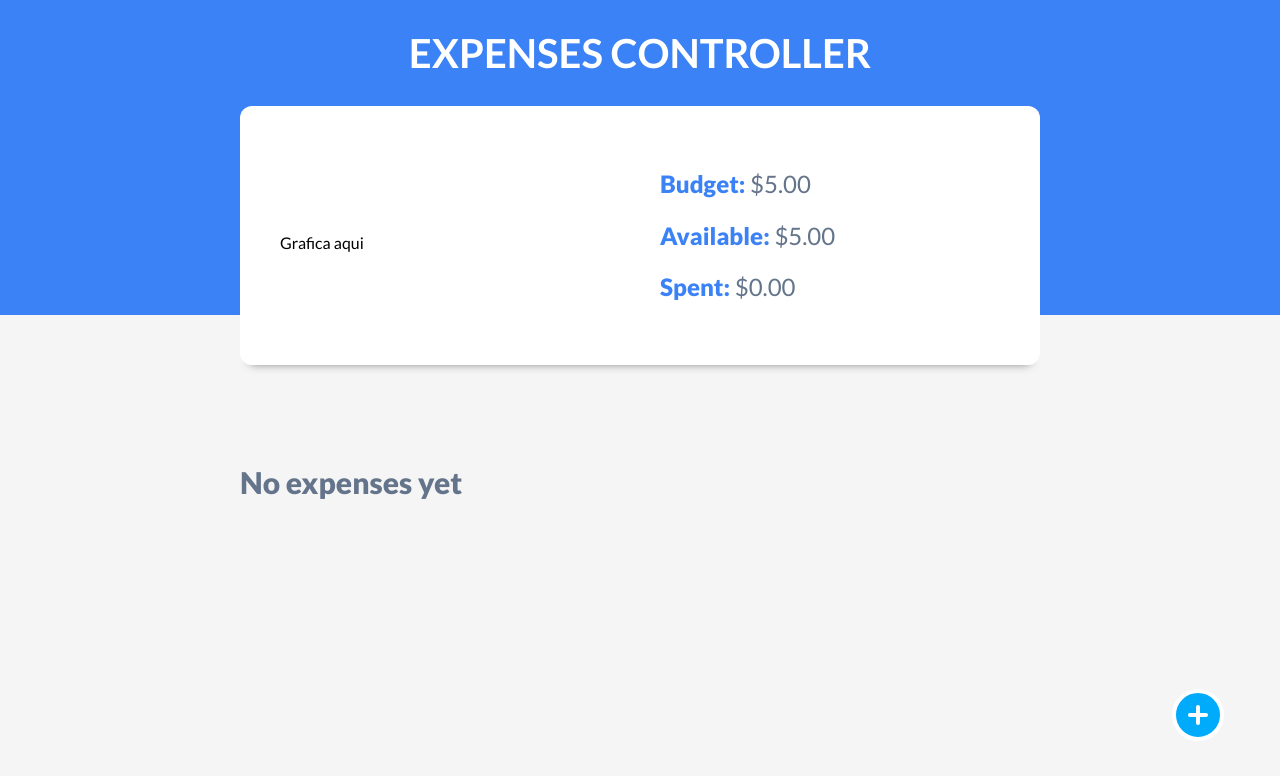
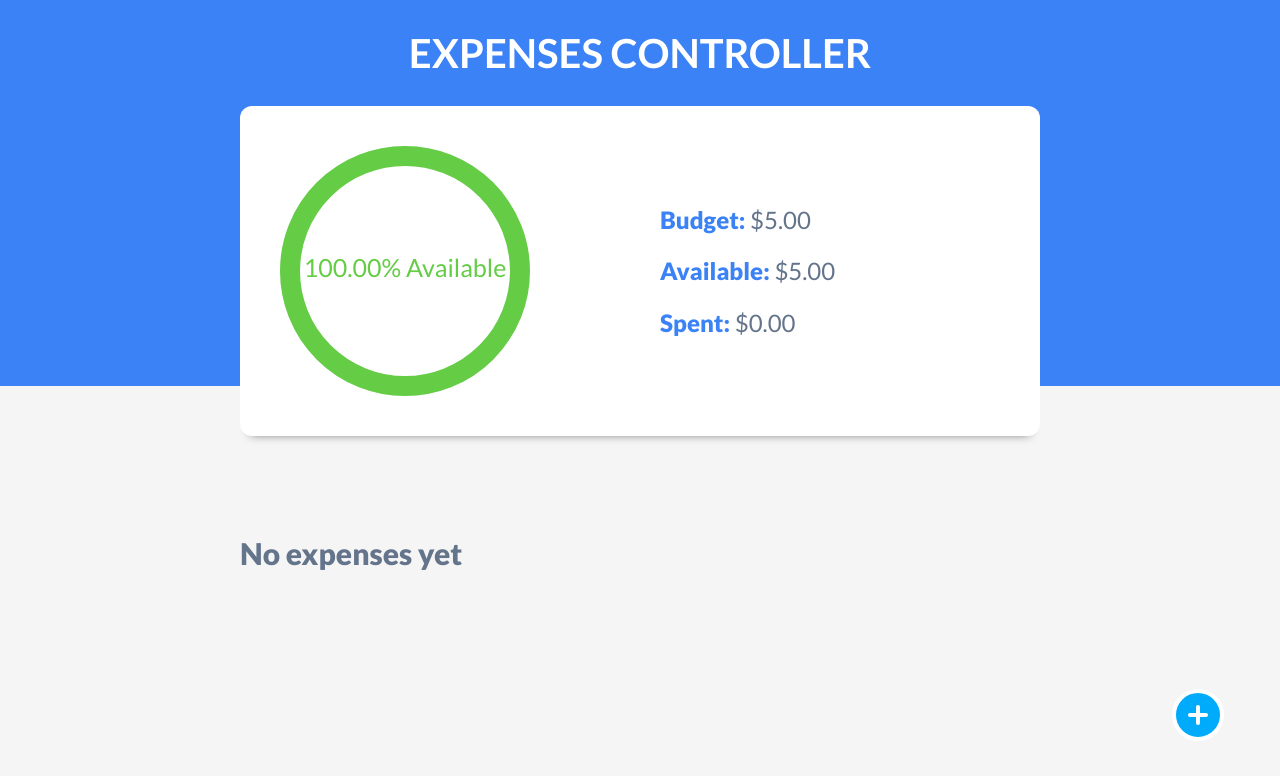
Before and after one commit to rodrigoBojorquez/expenses-controller, a React (Vite) app: page / in a window 1280 px wide. Both pictures are taken after typing "5" into the empty fields and a click on the input "Set". Shown: the top 776 px of the page. Built offline with nearby package versions, Linux system fonts and the light colour scheme; a web font is replaced by a local one.

Commit message:
the pie chart was added

```diff
--- a/package.json
+++ b/package.json
@@ -12,6 +12,7 @@
   "dependencies": {
     "prop-types": "^15.8.1",
     "react": "^18.2.0",
+    "react-circular-progressbar": "^2.1.0",
     "react-dom": "^18.2.0",
     "react-swipeable-list": "^1.8.1"
   },
--- a/src/components/BudgetControl.jsx
+++ b/src/components/BudgetControl.jsx
@@ -1,19 +1,46 @@
 import { useState, useEffect } from "react";
+import { CircularProgressbar, buildStyles } from "react-circular-progressbar";
+import "react-circular-progressbar/dist/styles.css";
 
 function BudgetControl({ budget, expenses }) {
 
     const [available, setAvailable] = useState(0);
     const [spent, setSpent] = useState(0);
+    const [percentage, setPersentage] = useState(100);
+    const [pathColor, setPathColor] = useState("");
+    const [textColor, setTextColor] = useState("");
 
     useEffect(() => {
       const totalSpent = expenses.reduce( (total, expense) => {
         return total + expense.quantity
       }, 0)
 
-      const totalAvailable = budget - totalSpent
+      const totalAvailable = budget - totalSpent;
+
+      // calcular el porcentaje de la grafica
+      const newPercentage = ((totalAvailable * 100 / budget)).toFixed(2);
 
       setSpent(totalSpent);
       setAvailable(totalAvailable);
+
+      setTimeout(()=> {
+        setPersentage(newPercentage);
+
+        if (newPercentage >= 66.66){
+            setPathColor("#64CC45");
+            setTextColor("#64CC45");
+          }
+        else if(newPercentage >= 33.33) {
+            setPathColor("#E2E057");
+            setTextColor("#E2E057");
+        }
+        else {
+            setPathColor("#EB4848");
+            setTextColor("#EB4848");
+        }
+      }, 700)
+
+
     }, [expenses])
 
 
@@ -28,7 +55,15 @@ function BudgetControl({ budget, expenses }) {
     return (
         <div className="contenedor-presupuesto contenedor sombra dos-columnas">
             <div>
-                <p>Grafica aqui</p>
+                <CircularProgressbar
+                styles={buildStyles({
+                    pathColor: pathColor,
+                    textColor: textColor,
+                    trailColor: "#f5f5f5"
+                })}
+                value={percentage}
+                text={`${percentage}% Available`}
+                />
             </div>
 
             <div className="contenido-presupuesto">
```
Also changed, not shown: 1 other file (tests, documents, lock files or other folders).
